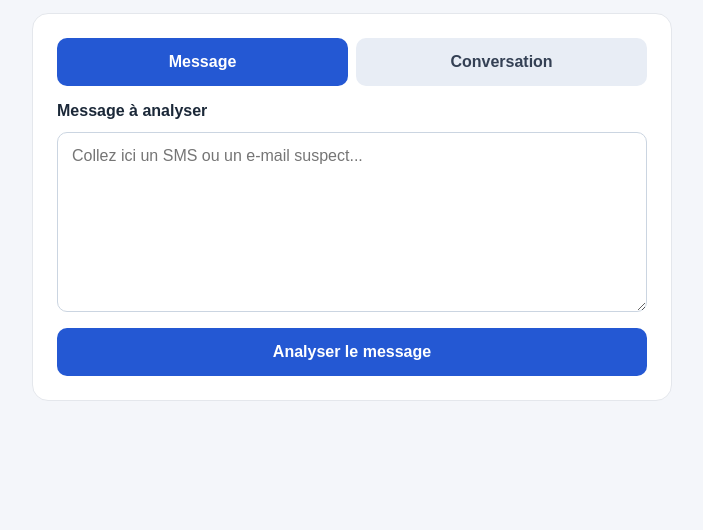
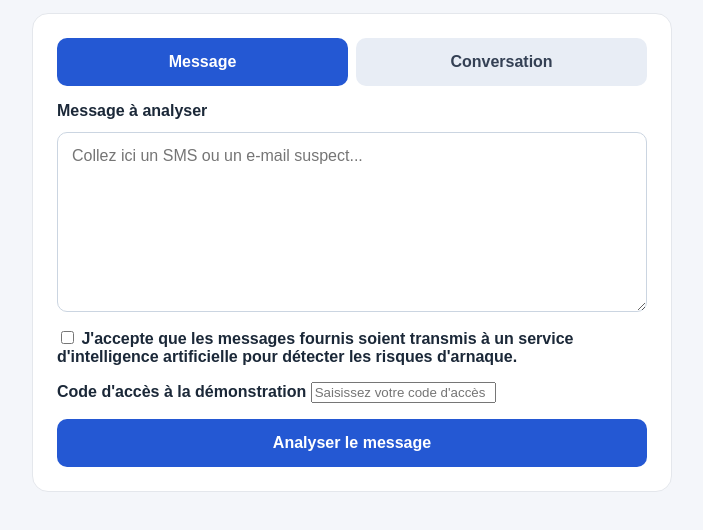
Before and after one commit to botelhovb/scamshield-guardian, a plain HTML site: page index.html in a window 1280 px wide. Shown: the part 122-652 px from the top of the page, without its empty margins (288-991 px from the left). Drawn offline with Linux system fonts and the light colour scheme.

Commit message:
Add consent checkbox and demo access field
Added consent checkbox and demo access input.

```diff
--- a/index.html
+++ b/index.html
@@ -47,6 +47,28 @@
   </button>
 </div>
 
+<label class="consent-label">
+  <input
+    type="checkbox"
+    id="ai-consent"
+  >
+  <span>
+    J'accepte que les messages fournis soient
+    transmis à un service d'intelligence artificielle
+    pour détecter les risques d'arnaque.
+  </span>
+</label>
+
+<div class="demo-access">
+  <label for="demo-key">Code d'accès à la démonstration</label>
+  <input
+    type="password"
+    id="demo-key"
+    placeholder="Saisissez votre code d'accès"
+    autocomplete="off"
+  >
+</div>
+
       <button id="analyze">Analyser le message</button>
       <section
         id="result"
```
